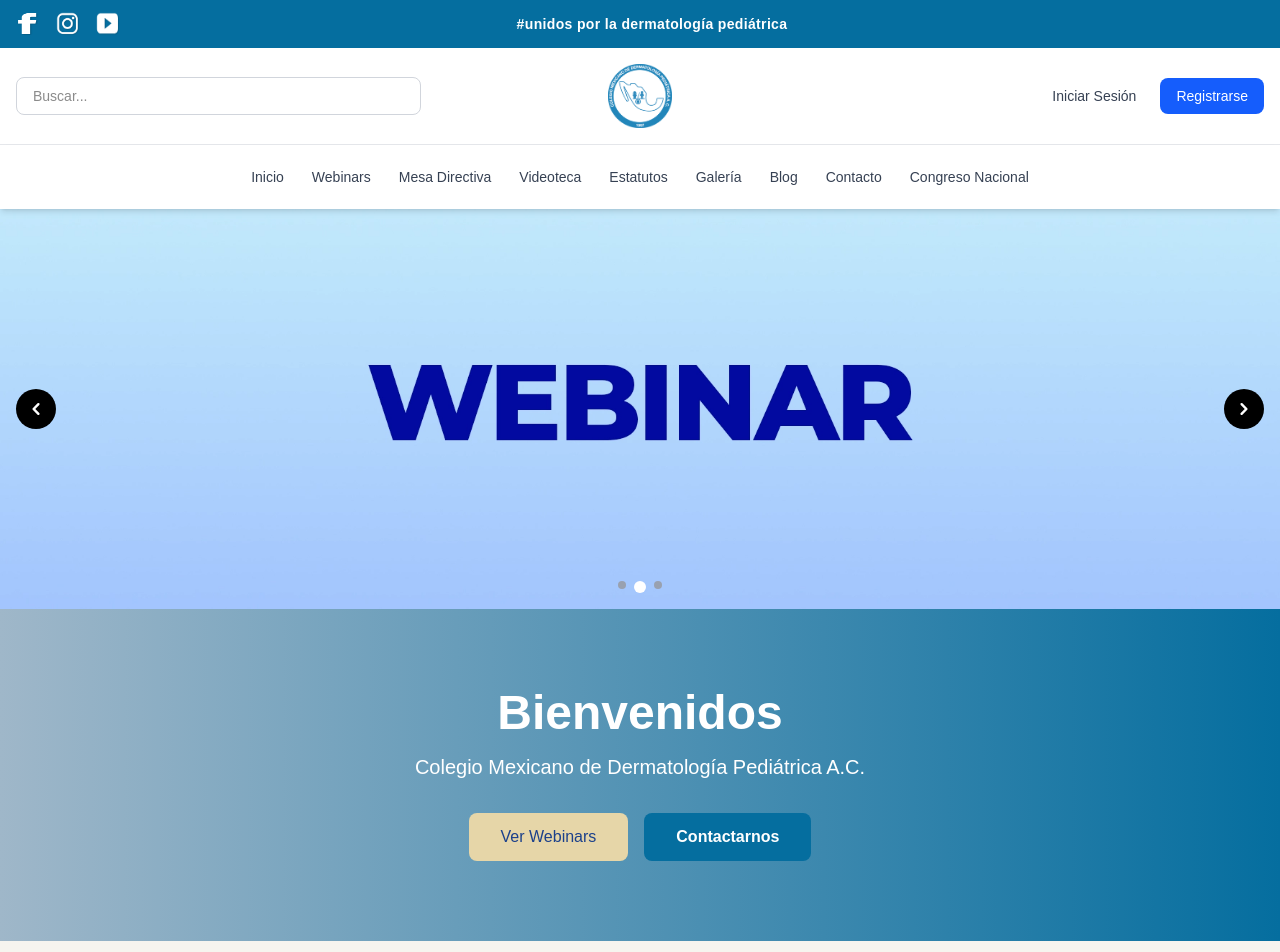
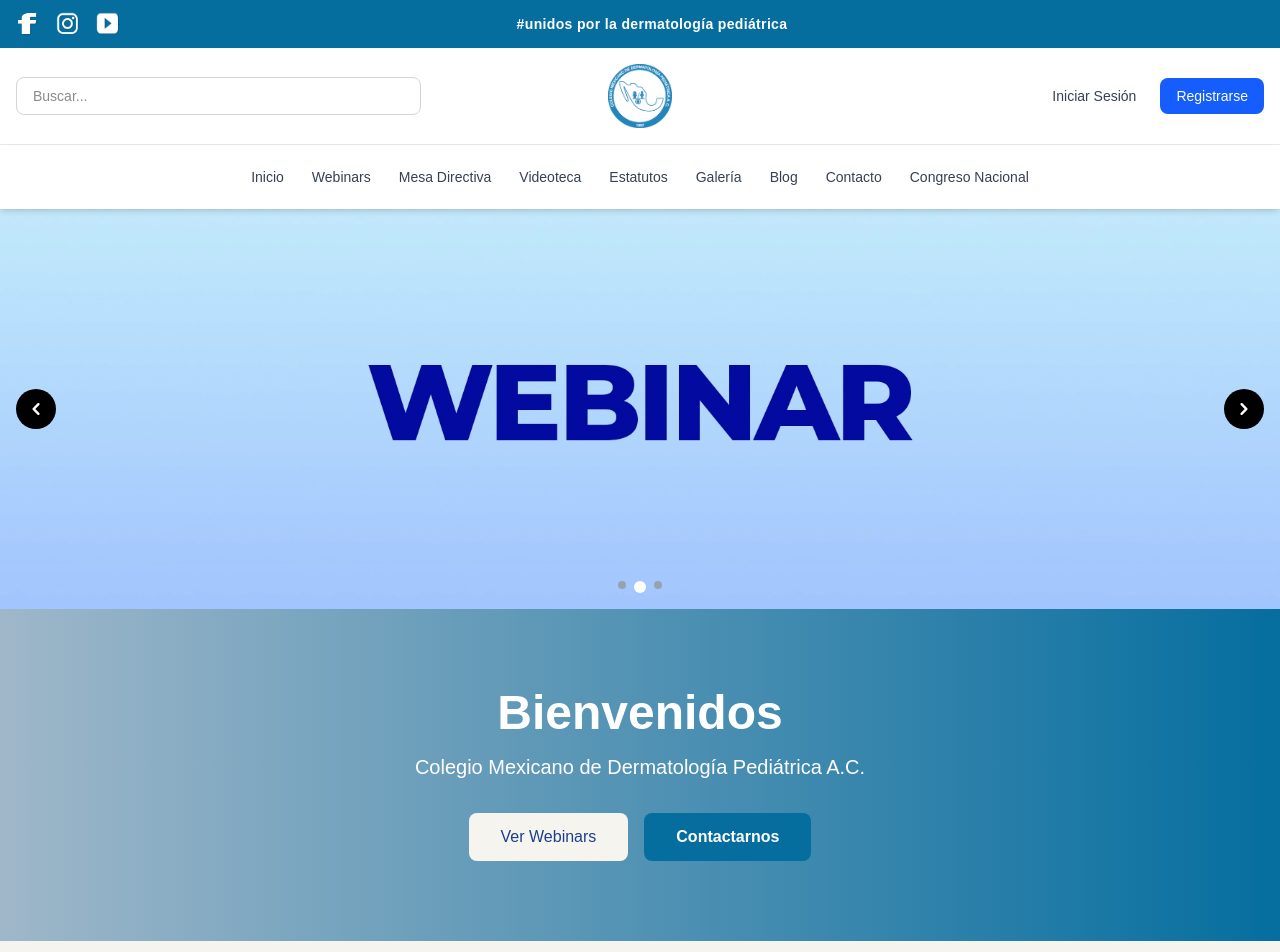
Before and after one commit to KingCas78/cmdp_web, a Next.js app: page / in a window 1280 px wide. Shown: the top 952 px of the page. Built offline with nearby package versions, Linux system fonts and the light colour scheme.

Commit message:
otra modificación en los colores de los botones

```diff
--- a/src/app/page.tsx
+++ b/src/app/page.tsx
@@ -113,7 +113,7 @@ export default function Home() {
       <div className="max-w-7xl mx-auto px-4 py-16">
         <div className="text-center">
           <h2 className="text-4xl font-bold mb-6 section-title">No te pierdas el Congreso Nacional de Dermatología Pediátrica del 2026</h2>
-          <p className="text-lg mb-8 max-w-3xl mx-auto !text-blue-600">
+          <p className="text-center mb-12 max-w-2xl mx-auto section-title">
             Únete a la celebración anual del colegio donde se reúnen los mejores expertos en dermatología pediátrica para compartir conocimiento, innovación y experiencias en el cuidado dermatológico infantil.
           </p>
           <a
@@ -142,7 +142,7 @@ export default function Home() {
             <img
               src="/images/reproductor.png"
               alt="Reproductor del Congreso Nacional de Dermatología Pediátrica 2025"
-              className="w-full h-auto"
+              className="w-1/2 h-auto mx-auto"
             />
           </div>
         </div>
--- a/src/app/theme.css
+++ b/src/app/theme.css
@@ -116,7 +116,7 @@
 
 .hero-btn-primary {
   display: inline-block;
-  background-color: var(--pastel-gold);
+  background-color: var(--soft-ivory);
   color: #1b408b;
   padding: 0.75rem 2rem;
   border-radius: 0.5rem;
```
